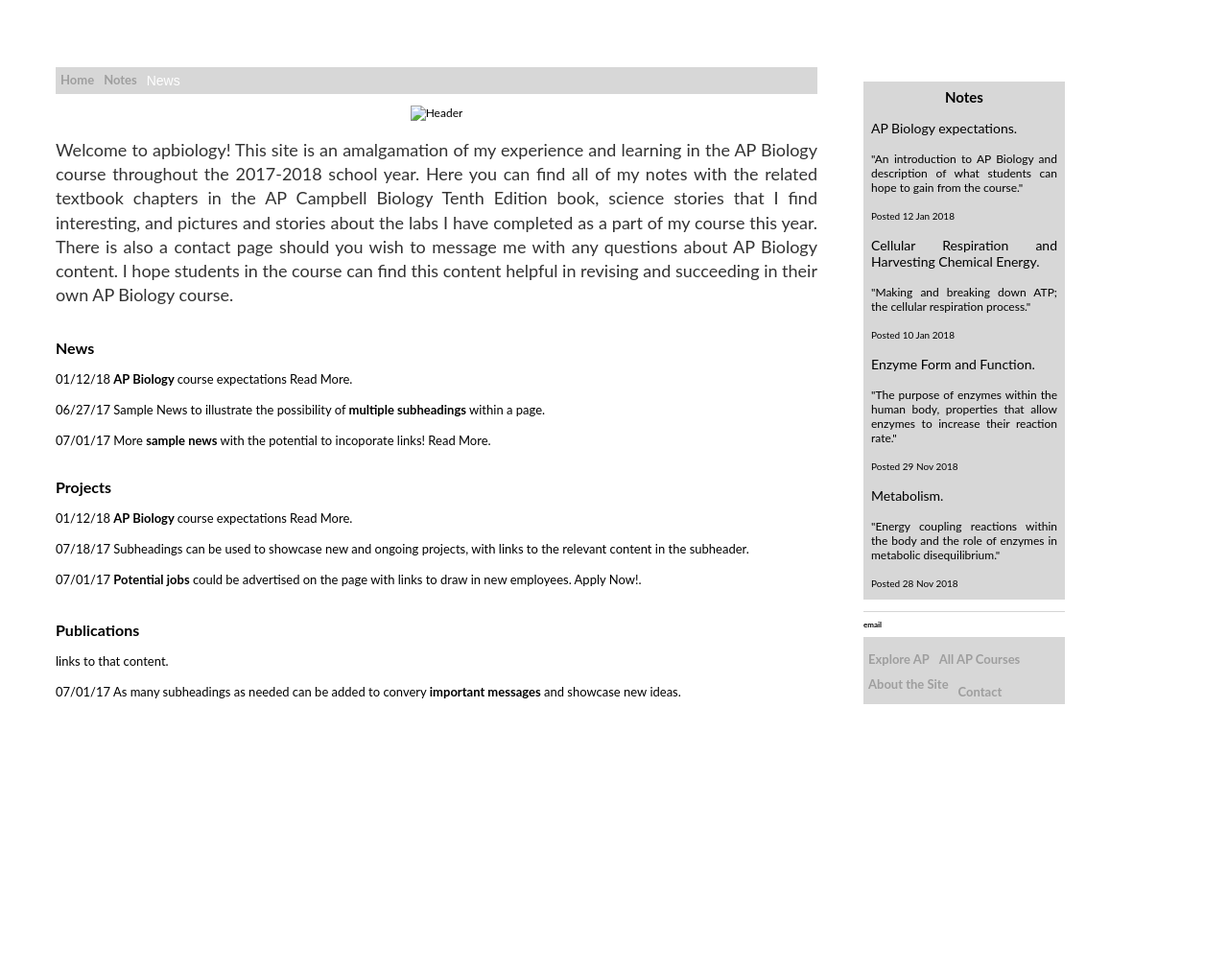
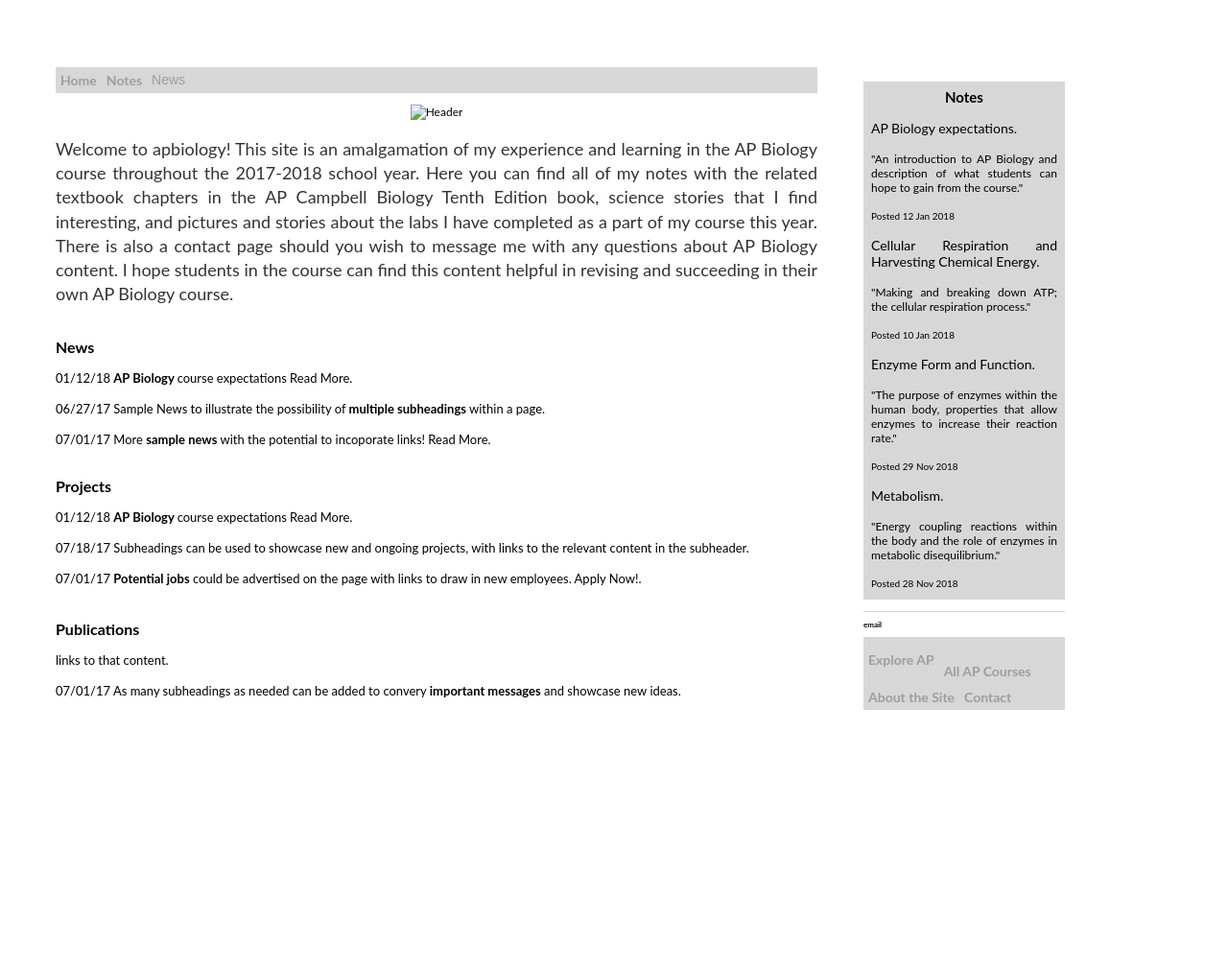
Before and after one commit to meganscarlett/meganscarlett.github.io, a Jekyll site: the page built from index.html, in a window 1280 px wide. Shown: the whole page at 96% size. Built offline with Jekyll 4.4.1, drawn with Linux system fonts in a browser that asks for light colours.

Commit message:
Update menu.css

```diff
--- a/css/menu.css
+++ b/css/menu.css
@@ -9,7 +9,7 @@
 /* Links inside the navbar */
 .navbar a {
   float: left;
-  font-size: 13px;
+  font-size: 14px;
   color: #9E9E9E;
   text-align: center;
   padding: 5px 5px;
@@ -27,8 +27,8 @@
   font-size: 14px;
   border: none;
   outline: none;
-  color: #FFFFFF;
-  padding: 6px 5px;
+  color: #9E9E9E;
+  padding: 5px 5px;
   background-color: inherit;
 }
 
```
